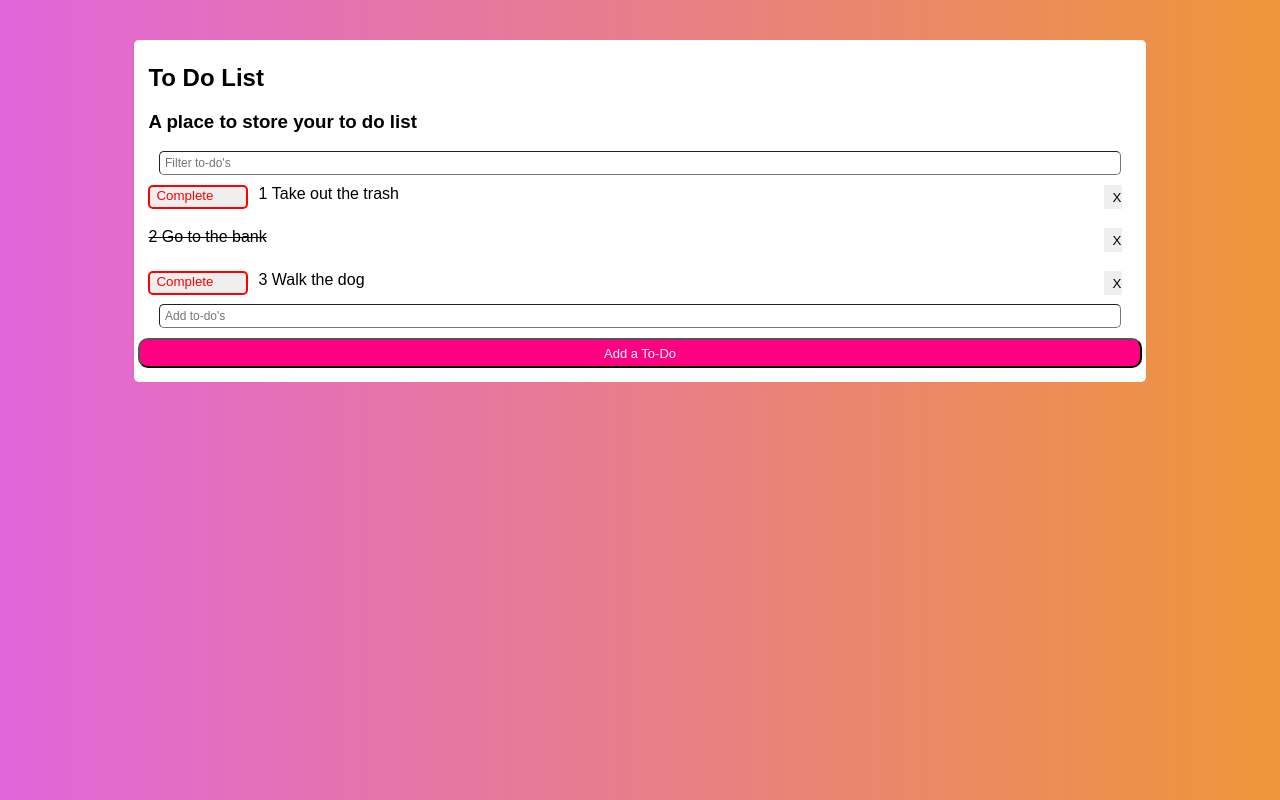
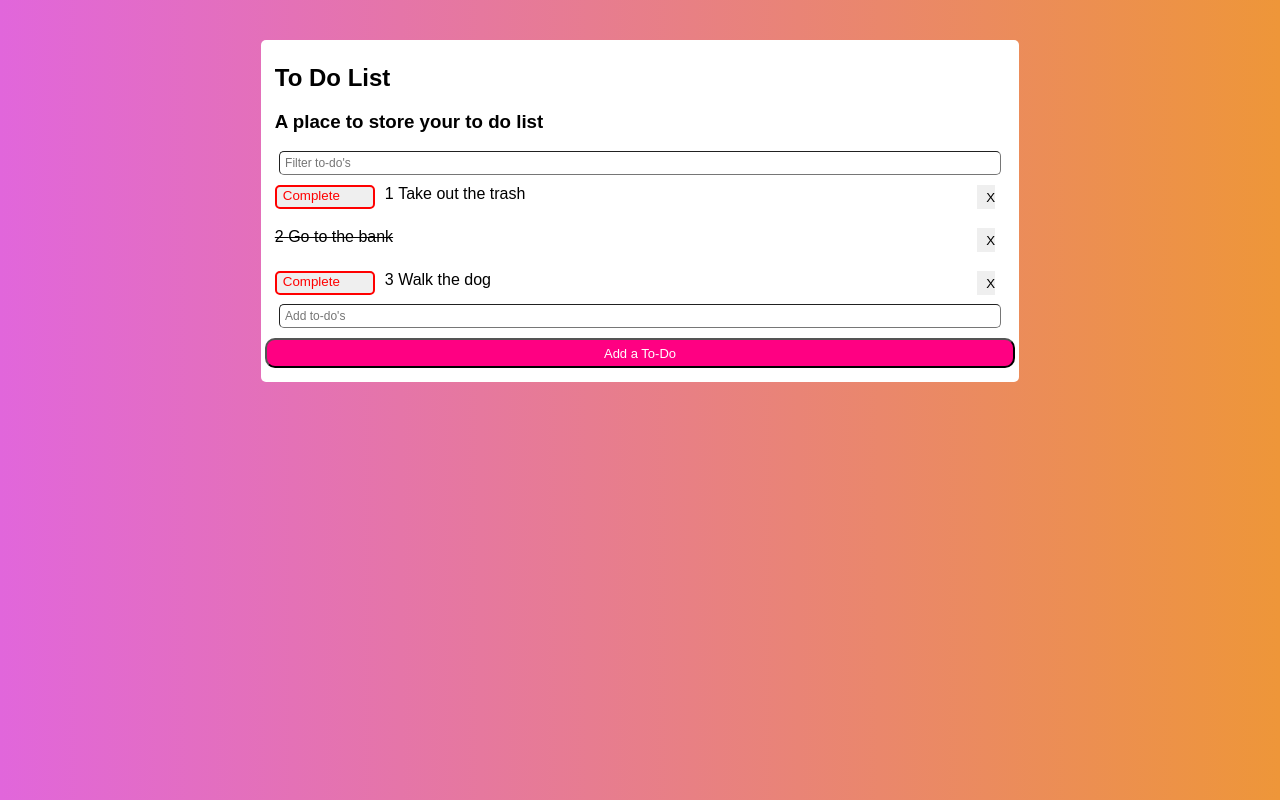
Before and after one commit to jch2617/ToDo-Application, an Angular app: page / in a window 1280 px wide. Built offline with nearby package versions, Linux system fonts and the light colour scheme.

Commit message:
added functionality to X

```diff
--- a/src/app/components/components/todo-item/todo-item.component.ts
+++ b/src/app/components/components/todo-item/todo-item.component.ts
@@ -32,6 +32,6 @@ export class TodoItemComponent implements OnInit {
   }
 
   onDelete(todo) {
-    this.todos.splice(this.todo);
+    this.todos.splice(this.id-1 , 1);
   }
 }
--- a/src/styles.css
+++ b/src/styles.css
@@ -12,7 +12,7 @@ div {
 .box {
   background-color: white;
   box-shadow: black;
-  width: 80%;
+  width: 60%;
   margin: auto;
   margin-top: 40px;
 }
```
